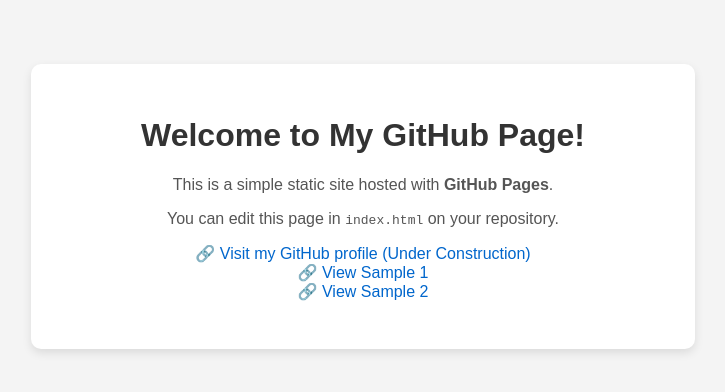
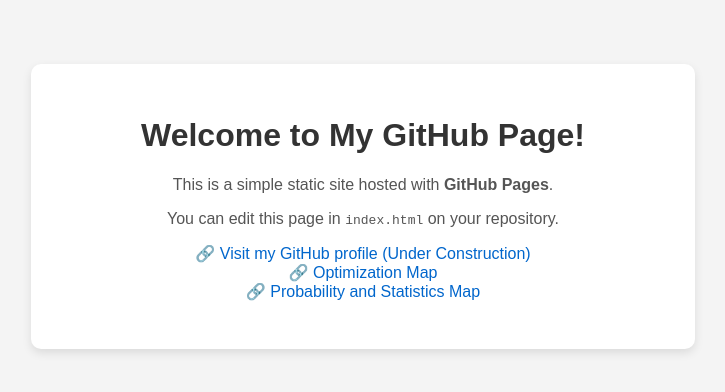
Before and after one commit to indraagustian/indra.github.io, a plain HTML site: page index.html in a window 1280 px wide. Shown: the whole page, without its empty margins (277-1002 px from the left). Drawn offline with Linux system fonts and the light colour scheme.

Commit message:
Update index.html

```diff
--- a/index.html
+++ b/index.html
@@ -42,8 +42,8 @@
     <p>You can edit this page in <code>index.html</code> on your repository.</p>
     <p>
       🔗 <a href="https://indraagustian.github.io/mainpage/" target="_blank">Visit my GitHub profile (Under Construction)</a></br>
-       🔗 <a href="/mainpage/mindmaphtml/Optimization%20Map.html" target="_blank">View Sample 1</a></br>
-       🔗 <a href="/mainpage/mindmaphtml/Probability%20and%20Statistics.html" target="_blank">View Sample 2</a>
+       🔗 <a href="/mainpage/mindmaphtml/Optimization%20Map.html" target="_blank">Optimization Map</a></br>
+       🔗 <a href="/mainpage/mindmaphtml/Probability%20and%20Statistics.html" target="_blank">Probability and Statistics Map</a>
 
     </p>
   </div>
```
